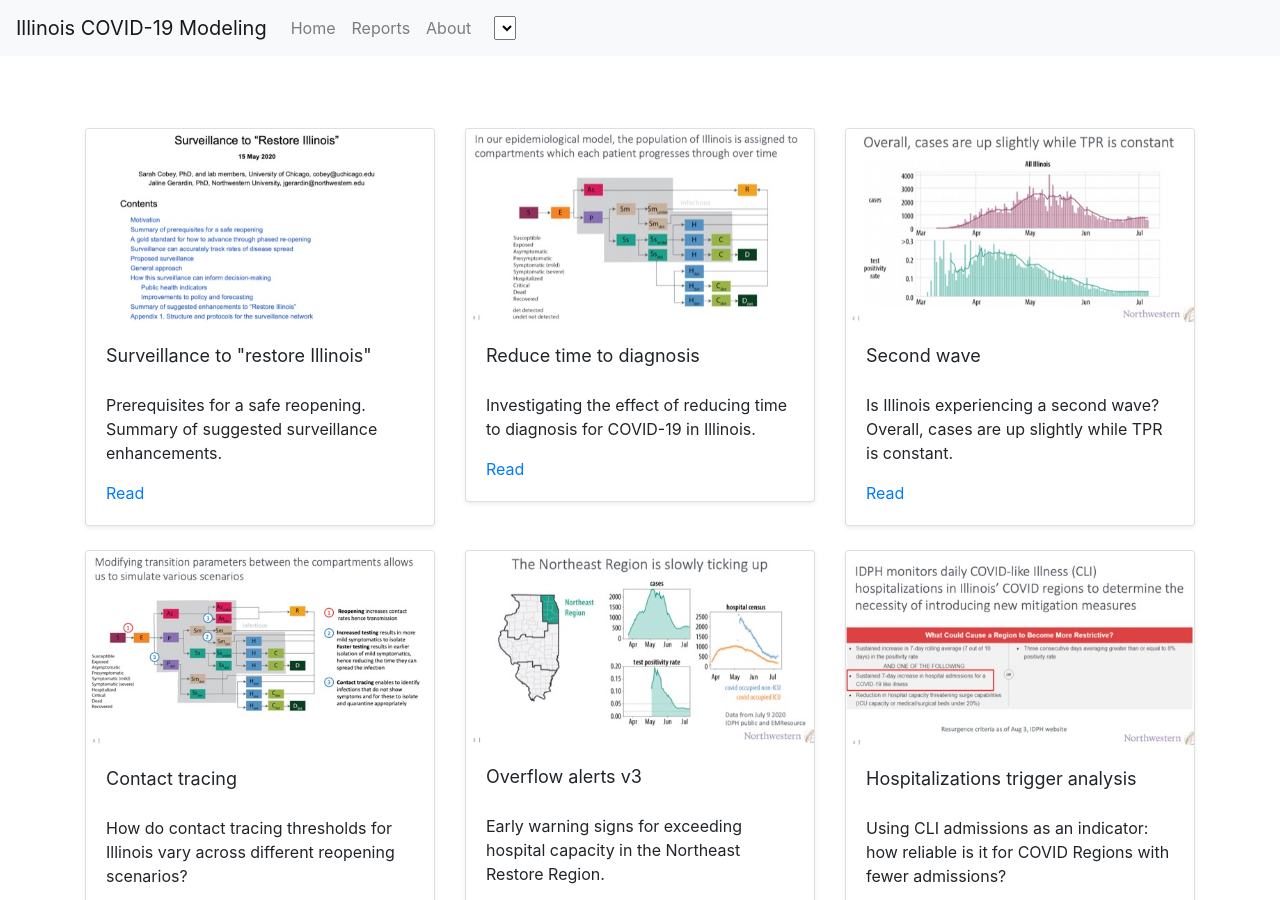
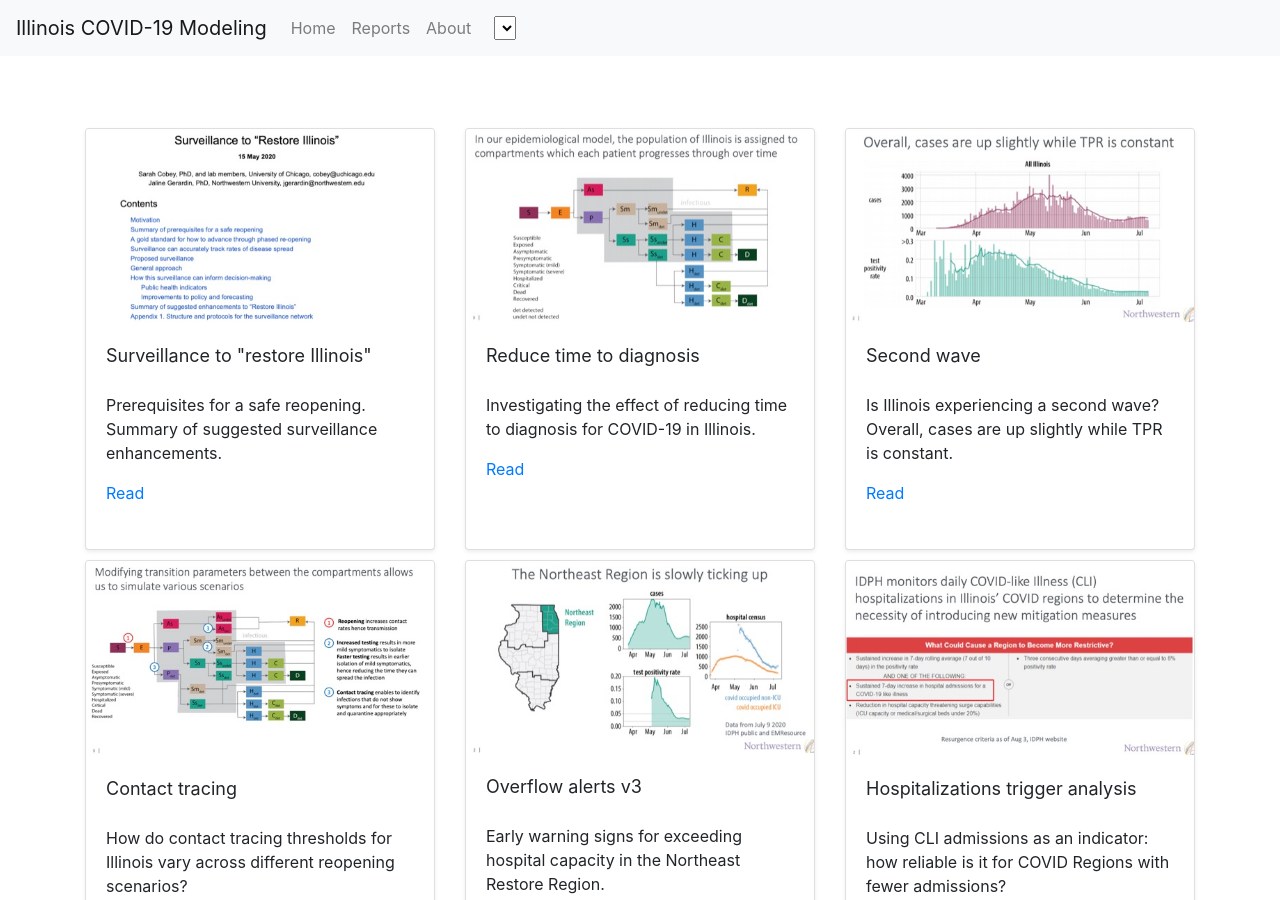
Before and after one commit to rohandandavati/rohandandavati.github.io, a Jekyll site: the page built from reports.html, in a window 1280 px wide and 900 px high. Built offline with Jekyll 4.4.1, drawn with Linux system fonts in a browser that asks for light colours; a script that is not in the unit is left out.

Commit message:
line up cards on reports.html

```diff
--- a/reports.html
+++ b/reports.html
@@ -23,8 +23,8 @@ title: Reports
     <div class=" head container">
       <div class="row">
         {% for report in site.data.reports %}
-          <div class="col-md-4">
-            <div class="card mb-4 shadow-sm">
+          <div class="col-md-4" style="margin-bottom: 10px">
+            <div class="card mb-4 shadow-sm h-100">
               <img class="card-img-top" src="{{ report.image_path }}" alt="{{ report.name }}">
               <div class="card-body">
                   <text class = "card-title">{{ report.name }}</text>
```
